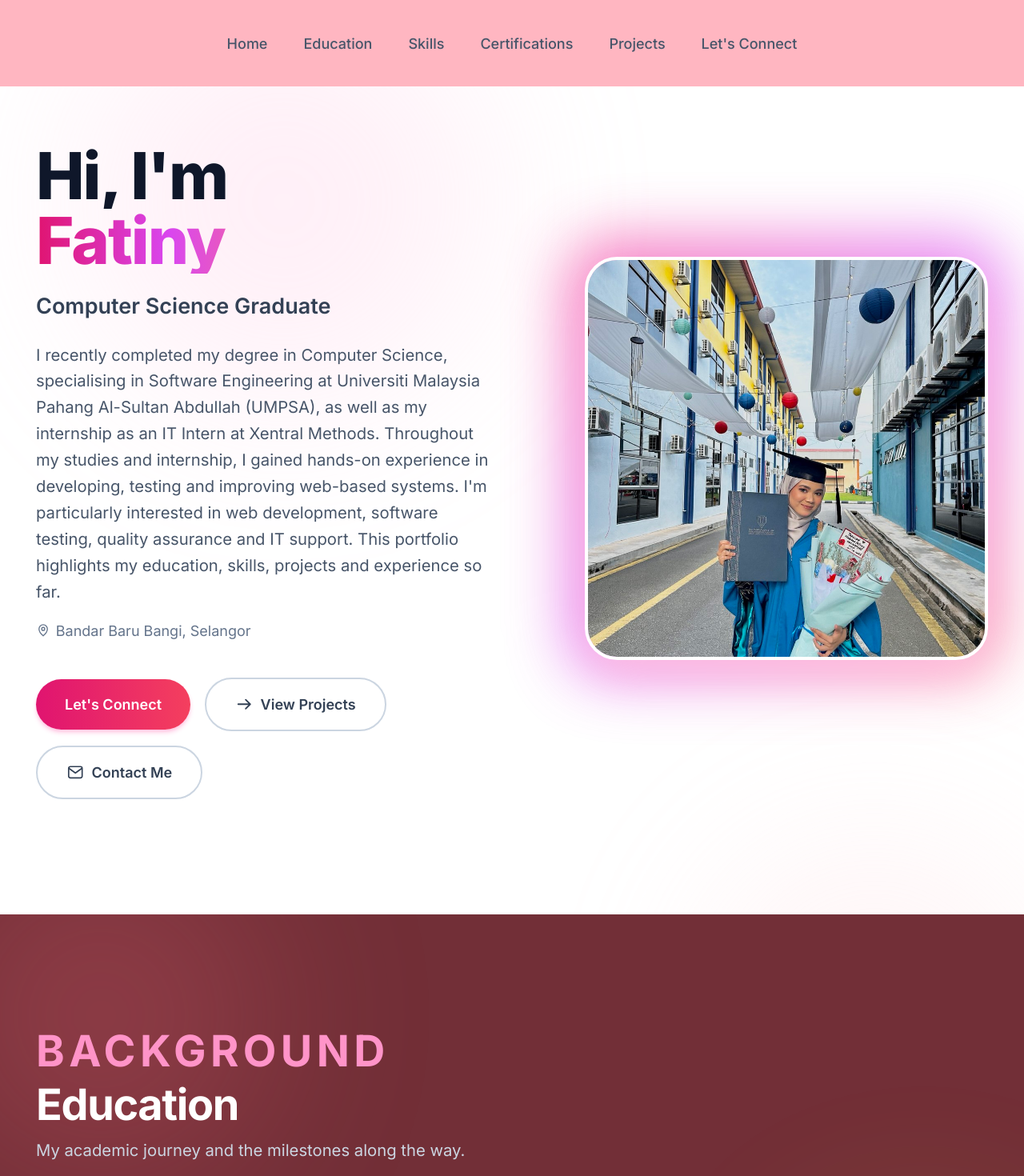
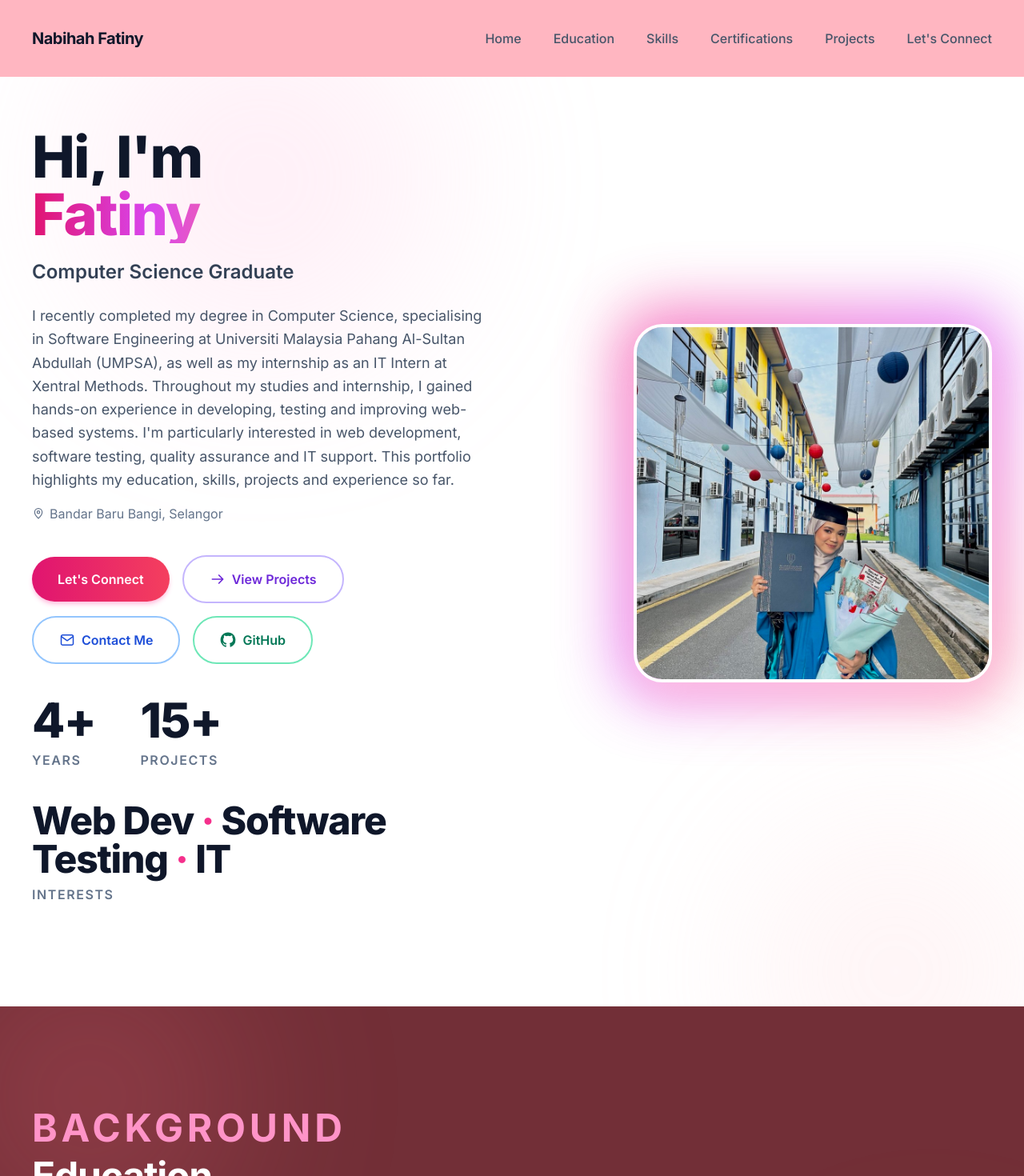
Before and after one commit to NabihahFatiny/portfolio-tiny, a Next.js app: page / in a window 1280 px wide. Shown: the top 1470 px of the page at 80% size. Built offline with nearby package versions, Linux system fonts and the light colour scheme.

Commit message:
update latest

```diff
--- a/src/app/globals.css
+++ b/src/app/globals.css
@@ -5,7 +5,6 @@
 @layer base {
   html {
     scroll-behavior: smooth;
-    font-size: 112.5%; /* scales all rem-based sizing/spacing up ~12.5% */
   }
 
   body {
--- a/src/components/Certifications.tsx
+++ b/src/components/Certifications.tsx
@@ -25,7 +25,7 @@ export default function Certifications() {
           inverted
         />
 
-        <div className="mx-auto max-w-xl">
+        <div className="mx-auto max-w-3xl">
           <div className="relative" style={{ perspective: "1600px" }}>
             <div
               key={cert.id}
--- a/src/components/Contact.tsx
+++ b/src/components/Contact.tsx
@@ -58,8 +58,8 @@ export default function Contact() {
           inverted
         />
 
-        <div className="mx-auto max-w-2xl">
-          <Card className="p-6 sm:p-8">
+        <div className="mx-auto max-w-5xl">
+          <Card className="p-8 sm:p-12">
             {status === "success" ? (
               <div className="flex flex-col items-center justify-center py-10 text-center">
                 <CheckCircleIcon className="h-12 w-12 text-green-500" />
@@ -78,7 +78,7 @@ export default function Contact() {
                 </button>
               </div>
             ) : (
-              <form onSubmit={handleSubmit} className="space-y-5" noValidate>
+              <form onSubmit={handleSubmit} className="space-y-6" noValidate>
                 {/* Honeypot field — hidden from real users, catches simple bots */}
                 <input
                   type="text"
@@ -91,11 +91,11 @@ export default function Contact() {
                   aria-hidden="true"
                 />
 
-                <div className="grid grid-cols-1 gap-5 sm:grid-cols-2">
+                <div className="grid grid-cols-1 gap-6 sm:grid-cols-2">
                   <div>
                     <label
                       htmlFor="name"
-                      className="mb-1.5 block text-sm font-medium text-slate-700 dark:text-slate-300"
+                      className="mb-2 block text-base font-medium text-slate-700 dark:text-slate-300"
                     >
                       Your Name
                     </label>
@@ -107,14 +107,14 @@ export default function Contact() {
                       value={form.name}
                       onChange={handleChange}
                       placeholder="Tiny"
-                      className="w-full rounded-xl border border-slate-300 bg-white px-4 py-2.5 text-sm text-slate-900 outline-none transition focus:border-brand-500 focus:ring-2 focus:ring-brand-100 dark:border-slate-700 dark:bg-slate-900 dark:text-white dark:focus:ring-brand-950"
+                      className="w-full rounded-xl border border-slate-300 bg-white px-5 py-3.5 text-base text-slate-900 outline-none transition focus:border-brand-500 focus:ring-2 focus:ring-brand-100 dark:border-slate-700 dark:bg-slate-900 dark:text-white dark:focus:ring-brand-950"
                     />
                   </div>
 
                   <div>
                     <label
                       htmlFor="email"
-                      className="mb-1.5 block text-sm font-medium text-slate-700 dark:text-slate-300"
+                      className="mb-2 block text-base font-medium text-slate-700 dark:text-slate-300"
                     >
                       Your Email
                     </label>
@@ -126,7 +126,7 @@ export default function Contact() {
                       value={form.email}
                       onChange={handleChange}
                       placeholder="tiny@gmail.com"
-                      className="w-full rounded-xl border border-slate-300 bg-white px-4 py-2.5 text-sm text-slate-900 outline-none transition focus:border-brand-500 focus:ring-2 focus:ring-brand-100 dark:border-slate-700 dark:bg-slate-900 dark:text-white dark:focus:ring-brand-950"
+                      className="w-full rounded-xl border border-slate-300 bg-white px-5 py-3.5 text-base text-slate-900 outline-none transition focus:border-brand-500 focus:ring-2 focus:ring-brand-100 dark:border-slate-700 dark:bg-slate-900 dark:text-white dark:focus:ring-brand-950"
                     />
                   </div>
                 </div>
@@ -134,7 +134,7 @@ export default function Contact() {
                 <div>
                   <label
                     htmlFor="subject"
-                    className="mb-1.5 block text-sm font-medium text-slate-700 dark:text-slate-300"
+                    className="mb-2 block text-base font-medium text-slate-700 dark:text-slate-300"
                   >
                     Subject
                   </label>
@@ -145,14 +145,14 @@ export default function Contact() {
                     value={form.subject}
                     onChange={handleChange}
                     placeholder="Job opportunity, collaboration, etc."
-                    className="w-full rounded-xl border border-slate-300 bg-white px-4 py-2.5 text-sm text-slate-900 outline-none transition focus:border-brand-500 focus:ring-2 focus:ring-brand-100 dark:border-slate-700 dark:bg-slate-900 dark:text-white dark:focus:ring-brand-950"
+                    className="w-full rounded-xl border border-slate-300 bg-white px-5 py-3.5 text-base text-slate-900 outline-none transition focus:border-brand-500 focus:ring-2 focus:ring-brand-100 dark:border-slate-700 dark:bg-slate-900 dark:text-white dark:focus:ring-brand-950"
                   />
                 </div>
 
                 <div>
                   <label
                     htmlFor="message"
-                    className="mb-1.5 block text-sm font-medium text-slate-700 dark:text-slate-300"
+                    className="mb-2 block text-base font-medium text-slate-700 dark:text-slate-300"
                   >
                     Message
                   </label>
@@ -160,11 +160,11 @@ export default function Contact() {
                     id="message"
                     name="message"
                     required
-                    rows={5}
+                    rows={7}
                     value={form.message}
                     onChange={handleChange}
                     placeholder="Tell me a bit about the opportunity..."
-                    className="w-full resize-none rounded-xl border border-slate-300 bg-white px-4 py-2.5 text-sm text-slate-900 outline-none transition focus:border-brand-500 focus:ring-2 focus:ring-brand-100 dark:border-slate-700 dark:bg-slate-900 dark:text-white dark:focus:ring-brand-950"
+                    className="w-full resize-none rounded-xl border border-slate-300 bg-white px-5 py-3.5 text-base text-slate-900 outline-none transition focus:border-brand-500 focus:ring-2 focus:ring-brand-100 dark:border-slate-700 dark:bg-slate-900 dark:text-white dark:focus:ring-brand-950"
                   />
                 </div>
 
@@ -177,13 +177,13 @@ export default function Contact() {
                 <button
                   type="submit"
                   disabled={status === "submitting"}
-                  className="inline-flex w-full items-center justify-center gap-2 rounded-xl bg-slate-900 px-6 py-3 text-sm font-semibold text-white transition hover:bg-brand-600 disabled:cursor-not-allowed disabled:opacity-60 sm:w-auto dark:bg-white dark:text-slate-900 dark:hover:bg-brand-400"
+                  className="inline-flex w-full items-center justify-center gap-2 rounded-xl bg-slate-900 px-8 py-4 text-base font-semibold text-white transition hover:bg-brand-600 disabled:cursor-not-allowed disabled:opacity-60 sm:w-auto dark:bg-white dark:text-slate-900 dark:hover:bg-brand-400"
                 >
                   {status === "submitting" ? (
                     "Sending..."
                   ) : (
                     <>
-                      <SendIcon className="h-4 w-4" />
+                      <SendIcon className="h-5 w-5" />
                       Send Message
                     </>
                   )}
--- a/src/components/Education.tsx
+++ b/src/components/Education.tsx
@@ -1,6 +1,5 @@
 import Container from "@/components/ui/Container";
 import SectionHeading from "@/components/ui/SectionHeading";
-import { ArrowRightIcon } from "@/components/ui/Icons";
 import { education } from "@/data/portfolio";
 
 const BAR_GRADIENTS = [
@@ -40,7 +39,6 @@ export default function Education() {
         <div className="rounded-3xl border border-white/10 bg-white/95 p-8 shadow-2xl shadow-purple-950/40 backdrop-blur sm:p-10">
           {/* Year axis */}
           <div className="relative mb-14">
-            <ArrowRightIcon className="absolute -top-6 left-0 h-4 w-4 -rotate-12 text-brand-500" />
             <div className="flex items-center justify-between text-sm font-semibold text-slate-700 sm:text-base dark:text-slate-300">
               {years.map((year) => (
                 <span key={year}>{year}</span>
--- a/src/components/Hero.tsx
+++ b/src/components/Hero.tsx
@@ -1,6 +1,6 @@
 import Image from "next/image";
 import Container from "@/components/ui/Container";
-import { ArrowRightIcon, MailIcon, MapPinIcon } from "@/components/ui/Icons";
+import { ArrowRightIcon, GithubIcon, MailIcon, MapPinIcon } from "@/components/ui/Icons";
 import { profile } from "@/data/portfolio";
 
 const greeting = "Hi, I'm";
@@ -66,18 +66,56 @@ export default function Hero() {
               </a>
               <a
                 href="#projects"
-                className="inline-flex items-center gap-2 rounded-full border-2 border-slate-300 px-8 py-4 text-base font-semibold text-slate-700 transition hover:-translate-y-0.5 hover:border-brand-400 hover:text-brand-600 dark:border-slate-700 dark:text-slate-200 dark:hover:border-brand-500 dark:hover:text-brand-400"
+                className="inline-flex items-center gap-2 rounded-full border-2 border-violet-300 px-8 py-4 text-base font-semibold text-violet-700 transition hover:-translate-y-0.5 hover:border-violet-500 hover:bg-violet-50 dark:border-violet-700 dark:text-violet-300 dark:hover:border-violet-500 dark:hover:bg-violet-950/40"
               >
                 <ArrowRightIcon className="h-5 w-5" />
                 View Projects
               </a>
               <a
                 href="#connect"
-                className="inline-flex items-center gap-2 rounded-full border-2 border-slate-300 px-8 py-4 text-base font-semibold text-slate-700 transition hover:-translate-y-0.5 hover:border-brand-400 hover:text-brand-600 dark:border-slate-700 dark:text-slate-200 dark:hover:border-brand-500 dark:hover:text-brand-400"
+                className="inline-flex items-center gap-2 rounded-full border-2 border-blue-300 px-8 py-4 text-base font-semibold text-blue-700 transition hover:-translate-y-0.5 hover:border-blue-500 hover:bg-blue-50 dark:border-blue-700 dark:text-blue-300 dark:hover:border-blue-500 dark:hover:bg-blue-950/40"
               >
                 <MailIcon className="h-5 w-5" />
                 Contact Me
               </a>
+              <a
+                href={profile.socials.github}
+                target="_blank"
+                rel="noreferrer"
+                className="inline-flex items-center gap-2 rounded-full border-2 border-emerald-300 px-8 py-4 text-base font-semibold text-emerald-700 transition hover:-translate-y-0.5 hover:border-emerald-500 hover:bg-emerald-50 dark:border-emerald-700 dark:text-emerald-300 dark:hover:border-emerald-500 dark:hover:bg-emerald-950/40"
+              >
+                <GithubIcon className="h-5 w-5" />
+                GitHub
+              </a>
+            </div>
+
+            <div className="animate-fade-up [animation-delay:0.3s] mt-10 flex items-center gap-14">
+              <div>
+                <p className="text-5xl font-extrabold tracking-tight text-slate-900 sm:text-6xl dark:text-white">
+                  4+
+                </p>
+                <p className="mt-2 text-base font-semibold uppercase tracking-widest text-slate-500 dark:text-slate-400">
+                  Years
+                </p>
+              </div>
+              <div>
+                <p className="text-5xl font-extrabold tracking-tight text-slate-900 sm:text-6xl dark:text-white">
+                  15+
+                </p>
+                <p className="mt-2 text-base font-semibold uppercase tracking-widest text-slate-500 dark:text-slate-400">
+                  Projects
+                </p>
+              </div>
+            </div>
+
+            <div className="animate-fade-up [animation-delay:0.35s] mt-10">
+              <p className="text-4xl font-extrabold tracking-tight text-slate-900 sm:text-5xl dark:text-white">
+                Web Dev <span className="text-brand-500">&middot;</span> Software Testing{" "}
+                <span className="text-brand-500">&middot;</span> IT
+              </p>
+              <p className="mt-2 text-base font-semibold uppercase tracking-widest text-slate-500 dark:text-slate-400">
+                Interests
+              </p>
             </div>
           </div>
 
--- a/src/components/Navbar.tsx
+++ b/src/components/Navbar.tsx
@@ -26,8 +26,15 @@ export default function Navbar() {
         isScrolled ? "shadow-sm" : ""
       }`}
     >
-      <Container className="flex h-24 items-center">
-        <nav className="mx-auto hidden items-center gap-10 md:flex">
+      <Container className="flex h-24 items-center justify-between">
+        <a
+          href="#home"
+          className="text-lg font-bold tracking-tight text-slate-900 sm:text-xl dark:text-white"
+        >
+          Nabihah Fatiny
+        </a>
+
+        <nav className="hidden items-center gap-10 md:flex">
           {navLinks.map((link) => (
             <a
               key={link.href}
@@ -42,7 +49,7 @@ export default function Navbar() {
         <button
           type="button"
           onClick={() => setIsOpen((v) => !v)}
-          className="ml-auto inline-flex h-12 w-12 items-center justify-center rounded-lg text-slate-700 md:hidden dark:text-slate-200"
+          className="inline-flex h-12 w-12 items-center justify-center rounded-lg text-slate-700 md:hidden dark:text-slate-200"
           aria-label={isOpen ? "Close menu" : "Open menu"}
           aria-expanded={isOpen}
         >
--- a/src/data/portfolio.ts
+++ b/src/data/portfolio.ts
@@ -16,7 +16,7 @@ export const profile = {
   photoUrl: "/gambar-tiny/Fatiny.jpg",
   avatarInitials: "F",
   socials: {
-    github: "https://github.com/your-username",
+    github: "https://github.com/NabihahFatiny",
     linkedin: "https://www.linkedin.com/in/nabihahfatiny/",
     twitter: "https://twitter.com/your-username",
     website: "https://your-domain.com",
@@ -161,6 +161,22 @@ export const certifications = [
     image: "/certifications/cert-canva-editing.png",
     credentialUrl: "/certifications/cert-canva-editing.png",
   },
+  {
+    id: "cert-aptitude-test",
+    title: "Certificate of Appreciation — Aptitude Test",
+    issuer: "Faculty of Computing, Universiti Malaysia Pahang Al-Sultan Abdullah",
+    date: "Aug 2023",
+    image: "/certifications/cert-aptitude-test.png",
+    credentialUrl: "/certifications/cert-aptitude-test.png",
+  },
+  {
+    id: "cert-click-wisely",
+    title: "Click Wisely & Social Media Ethics",
+    issuer: "Akademi Adab, Universiti Malaysia Pahang",
+    date: "Jan 2023",
+    image: "/certifications/cert-click-wisely.png",
+    credentialUrl: "/certifications/cert-click-wisely.png",
+  },
 ];
 
 export type Project = {
```
Also changed, not shown: public/certifications/cert-aptitude-test.png (added), public/certifications/cert-click-wisely.png (added).
